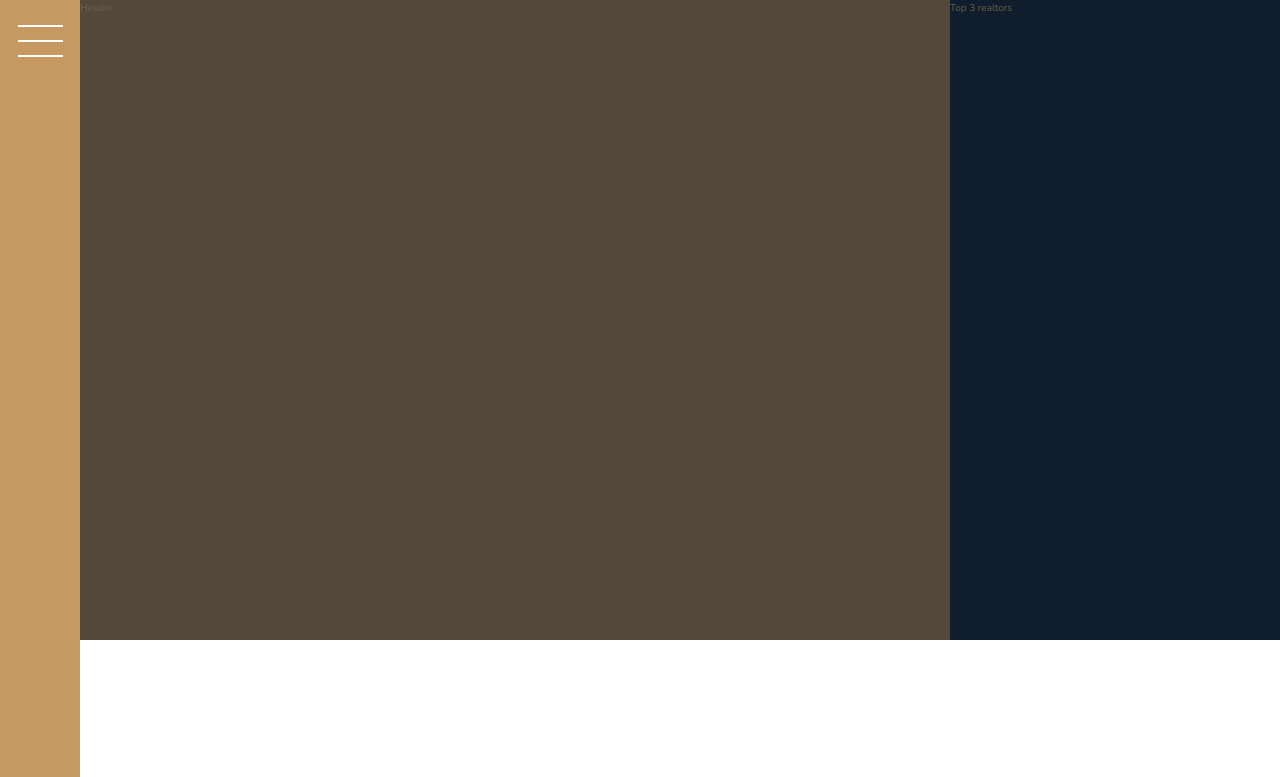
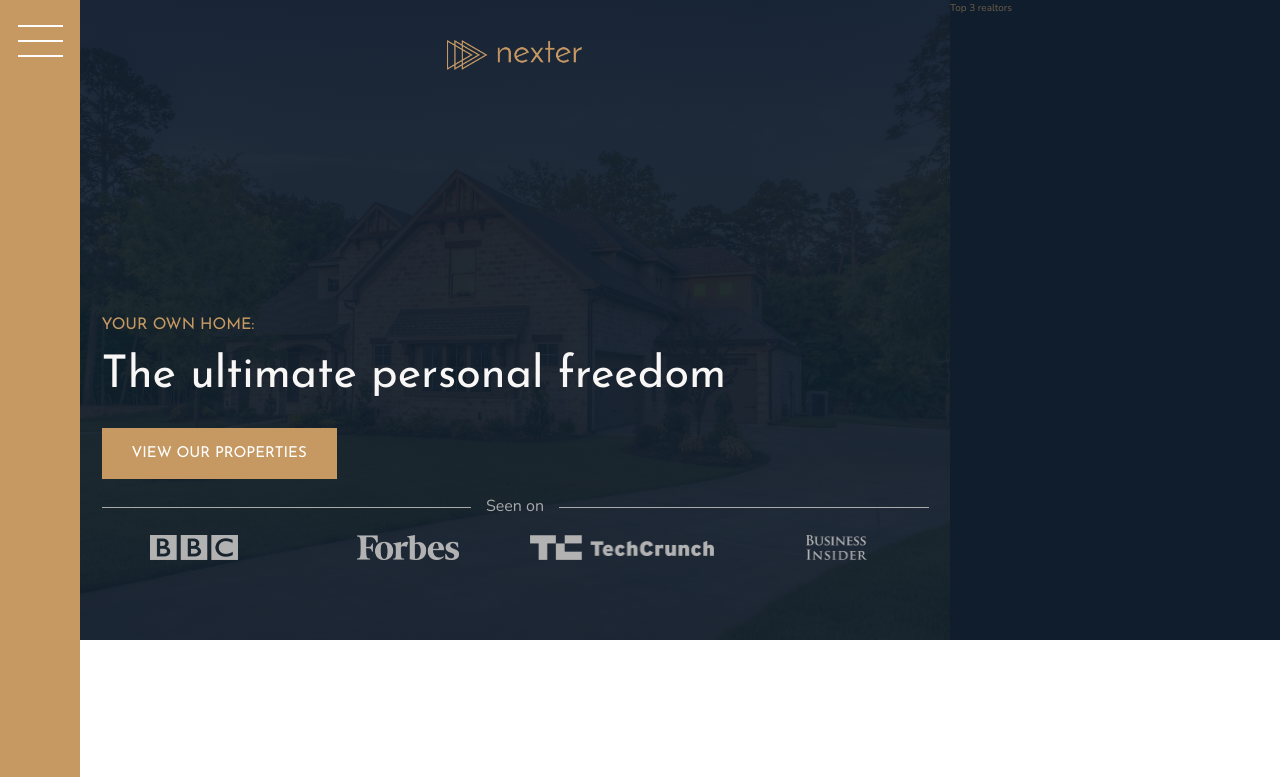
Before and after one commit to k-e-r/about-CSS-and-SASS, a website: page Nexter/index.html in a window 1280 px wide. Shown: the top 777 px of the page. Drawn offline with nearby package versions, Linux system fonts and the light colour scheme.

Commit message:
building the header

```diff
--- a/Nexter/index.html
+++ b/Nexter/index.html
@@ -17,7 +17,17 @@
     </div>
 
     <header class="header">
-      Header
+      <img src="img/logo.png" alt="Nexter logo" class="header__logo">
+      <h3 class="heading-3">Your own home:</h3>
+      <h1 class="heading-1">The ultimate personal freedom</h1>
+      <button class="btn header__btn">View our properties</button>
+      <div class="header__seenon-text">Seen on</div>
+      <div class="header__seenon-logos">
+        <img src="img/logo-bbc.png" alt="Seen on logo 1">
+        <img src="img/logo-forbes.png" alt="Seen on logo 2">
+        <img src="img/logo-techcrunch.png" alt="Seen on logo 3">
+        <img src="img/logo-bi.png" alt="Seen on logo 4">
+      </div>
     </header>
 
     <div class="realtors">
--- a/Nexter/sass/_header.scss
+++ b/Nexter/sass/_header.scss
@@ -1,4 +1,59 @@
 .header {
   background-color: $color-grey-dark-1;
   grid-column: full-start / col-end 6;
+  background-image: linear-gradient(
+      rgba($color-secondary, 0.93),
+      rgba($color-secondary, 0.93)
+    ),
+    url(../img/hero.jpeg);
+  background-size: cover;
+  background-position: center;
+  padding: 8rem;
+  padding-top: 4rem;
+
+  display: grid;
+  grid-template-rows: 1fr min-content 6rem;
+  grid-template-columns: max-content;
+  grid-row-gap: 1.5rem;
+  justify-content: center;
+
+  &__logo {
+    height: 3rem;
+    justify-self: center;
+  }
+
+  &__btn {
+    align-self: start;
+    justify-self: start;
+  }
+
+  &__seenon-text {
+    display: grid;
+    grid-template-columns: 1fr max-content 1fr;
+    grid-column-gap: 1.5rem;
+    align-items: center;
+
+    font-size: 1.6rem;
+    color: $color-grey-light-2;
+
+    &::before,
+    &::after {
+      content: '';
+      height: 1px;
+      display: block;
+      background-color: currentColor;
+    }
+  }
+
+  &__seenon-logos {
+    display: grid;
+    grid-template-columns: repeat(4, 1fr);
+    grid-column-gap: 3rem;
+    justify-items: center;
+
+    img {
+      height: 2.5rem;
+      filter: brightness(70%);
+    }
+  }
 }
--- a/Nexter/sass/_typography.scss
+++ b/Nexter/sass/_typography.scss
@@ -5,6 +5,9 @@
 
 .heading-1 {
   @extend %heading;
+  font-size: 4.5rem;
+  color: $color-grey-light-1;
+  line-height: 1;
 }
 
 .heading-2 {
```
Also changed, not shown: Nexter/css/style.css, 1 other file.
